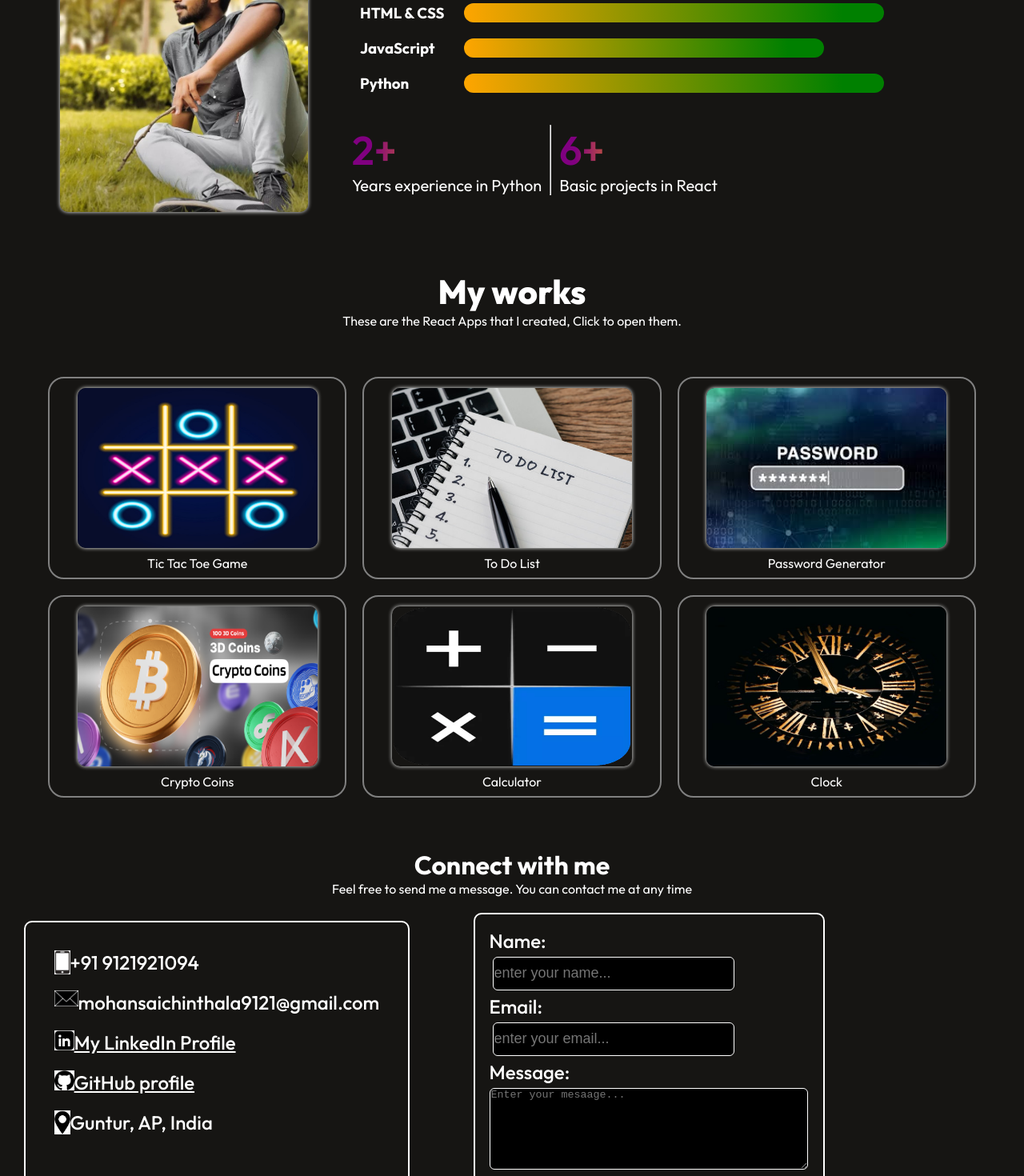
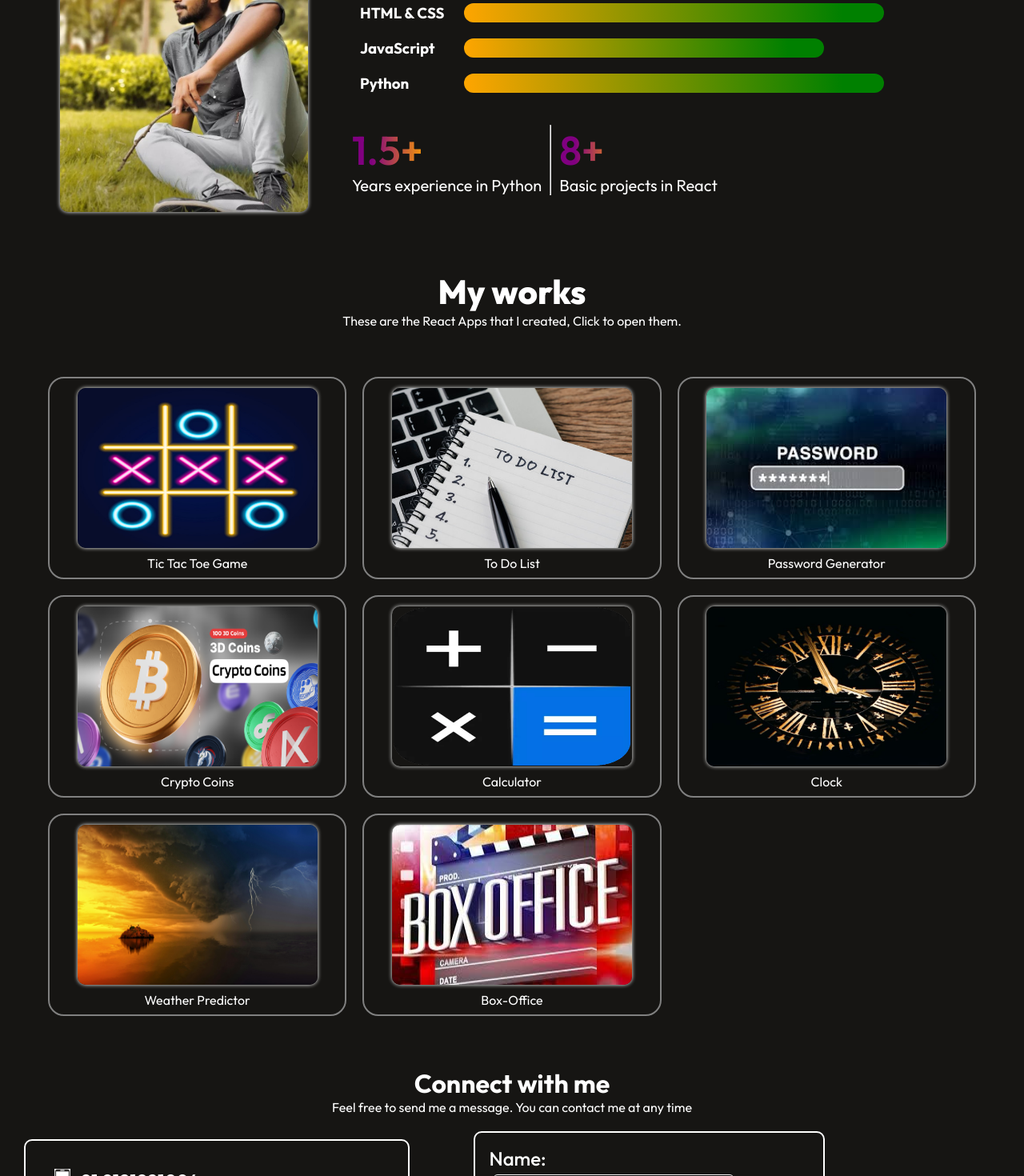
Before and after one commit to mohansai9121/my-portfolio, a React (Vite) app: page / in a window 1280 px wide. Shown: the part 908-2378 px from the top of the page at 80% size. Built offline with nearby package versions, Linux system fonts and the light colour scheme.

Commit message:
Added two projects in my works

```diff
--- a/src/Components/About/About.css
+++ b/src/Components/About/About.css
@@ -1,20 +1,20 @@
-.about{
-    margin:25px 70px;
+.about {
+  margin: 25px 70px;
   display: flex;
   align-items: center;
   flex-direction: column;
   margin-bottom: 10px;
 }
-.image{
+.image {
   border-radius: 5%;
   box-shadow: 0px 0px 5px white;
   margin: 5px;
 }
-.about-details{
+.about-details {
   display: flex;
   gap: 50px;
 }
-.bio{
+.bio {
   margin: 5px 20px;
   display: flex;
   flex-direction: column;
@@ -22,35 +22,35 @@
   font-weight: 400;
   font-size: large;
 }
-.about-skills{
+.about-skills {
   margin: 20px 10px;
   display: flex;
   flex-direction: column;
   gap: 20px;
 }
-.about-skill{
+.about-skill {
   display: flex;
 }
-.about-skill h3{
+.about-skill h3 {
   min-width: 130px;
 }
-.about-skill hr{
+.about-skill hr {
   border-radius: 50px;
   outline: none;
   border: none;
   background: linear-gradient(267deg, green 10%, orange 100%);
 }
-.about-skill:hover{
+.about-skill:hover {
   transform: scale(1.1);
   transition: 0.3s;
 }
-.experience{
+.experience {
   display: flex;
   flex-direction: row;
   gap: 10px;
 }
-.experience h2{
-    background: linear-gradient(270deg, orange 50%, purple 90%);
+.experience h2 {
+  background: linear-gradient(270deg, orange 60%, purple 90%);
   background-clip: text;
   font-size: 50px;
   font-weight: 600;
--- a/src/Components/About/About.jsx
+++ b/src/Components/About/About.jsx
@@ -46,12 +46,12 @@ const About = () => {
           <br></br>
           <div className="experience">
             <div>
-              <h2>2+</h2>
+              <h2>1.5+</h2>
               <p style={{ fontSize: "20px" }}>Years experience in Python</p>
             </div>
             <hr />
             <div>
-              <h2>6+</h2>
+              <h2>8+</h2>
               <p style={{ fontSize: "20px" }}>Basic projects in React</p>
             </div>
           </div>
--- a/src/Components/Navbar/Navbar.css
+++ b/src/Components/Navbar/Navbar.css
@@ -1,13 +1,13 @@
-.navbar{
+.navbar {
   display: flex;
   align-items: center;
   margin: 20px 100px;
   justify-content: space-between;
 }
-.navbar img{
+.navbar img {
   border-radius: 15px;
 }
-.nav-menu{
+.nav-menu {
   display: flex;
   list-style: none;
   align-items: center;
@@ -16,7 +16,7 @@
   padding: 5px;
   margin: 5px;
 }
-.nav-connect{
+.nav-connect {
   padding: 20px 40px;
   border-radius: 50px;
   background: linear-gradient(267deg, #da7c25 0.36%, #b923e1 102.06%);
@@ -25,22 +25,22 @@
   transition: 0.5s;
   margin: 10px;
 }
-.nav-connect:hover{
+.nav-connect:hover {
   transform: scale(1.03);
 }
-.anchor{
+.anchor {
   text-decoration: none;
   color: aliceblue;
 }
-.navmenu-component{
+.navmenu-component {
   padding: 5px;
   scale: 1;
 }
-.navmenu-component:hover,.navmenu-component:focus{
-    text-shadow: 0px 0px 3px white;
+.navmenu-component:hover,
+.navmenu-component:focus {
+  text-shadow: 0px 0px 1px white;
   background-color: #242424;
   border-radius: 9px;
   transition: 0.5s;
   scale: 1.05;
-
 }
--- a/src/assets/projects.js
+++ b/src/assets/projects.js
@@ -1,47 +1,61 @@
-import ticTacToe from './tic-tac-toe.jpg'
-import todolist from './todolist.jpg'
-import password from './password.jpeg'
-import cryptocoins from './cryptocoins.png'
-import calculator from './calculator.webp'
-import clock from './clock.jpg'
+import ticTacToe from "./tic-tac-toe.jpg";
+import todolist from "./todolist.jpg";
+import password from "./password.jpeg";
+import cryptocoins from "./cryptocoins.png";
+import calculator from "./calculator.webp";
+import clock from "./clock.jpg";
+import boxOffice from "./box-office.jpeg";
+import weather from "./weather.jpg";
 
 const projects = [
   {
-        sNo:'1',
-        name:'Tic Tac Toe Game',
-        img:ticTacToe,
-        url:'https://mohan-tictactoe-game.netlify.app/'
+    sNo: "1",
+    name: "Tic Tac Toe Game",
+    img: ticTacToe,
+    url: "https://mohan-tictactoe-game.netlify.app/",
   },
   {
-        sNo:'2',
-        name:'To Do List',
-        img:todolist,
-        url:'https://mohansai9121.github.io/to-do-list/'
+    sNo: "2",
+    name: "To Do List",
+    img: todolist,
+    url: "https://mohansai9121.github.io/to-do-list/",
   },
   {
-        sNo:'3',
-        name:'Password Generator',
-        img:password,
-        url:'https://password-generation-by-mohansai.netlify.app/'
+    sNo: "3",
+    name: "Password Generator",
+    img: password,
+    url: "https://password-generation-by-mohansai.netlify.app/",
   },
   {
-        sNo:'4',
-        name:'Crypto Coins',
-        img:cryptocoins,
-        url:'https://crypto-coins-bymohansai.netlify.app/'
+    sNo: "4",
+    name: "Crypto Coins",
+    img: cryptocoins,
+    url: "https://crypto-coins-bymohansai.netlify.app/",
   },
   {
-        sNo:'5',
-        name:'Calculator',
-        img:calculator,
-        url:'https://calculator-by-mohan.netlify.app/'
+    sNo: "5",
+    name: "Calculator",
+    img: calculator,
+    url: "https://calculator-by-mohan.netlify.app/",
   },
   {
-        sNo:'6',
-        name:'Clock',
-        img:clock,
-        url:'https://mohansai9121.github.io/clock/'
-    }
-]
+    sNo: "6",
+    name: "Clock",
+    img: clock,
+    url: "https://mohansai9121.github.io/clock/",
+  },
+  {
+    sNo: "7",
+    name: "Weather Predictor",
+    img: weather,
+    url: "https://mohansai9121.github.io/weather-app/",
+  },
+  {
+    sNo: "8",
+    name: "Box-Office",
+    img: boxOffice,
+    url: "https://mohansai9121.github.io/box-office/",
+  },
+];
 
 export default projects;
```
Also changed, not shown: src/assets/box-office.jpeg (added), src/assets/weather.jpg (added). Lines whose indentation alone changed are shown as unchanged.
